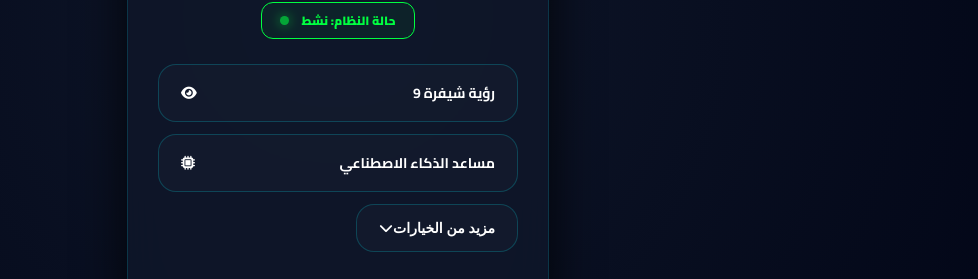
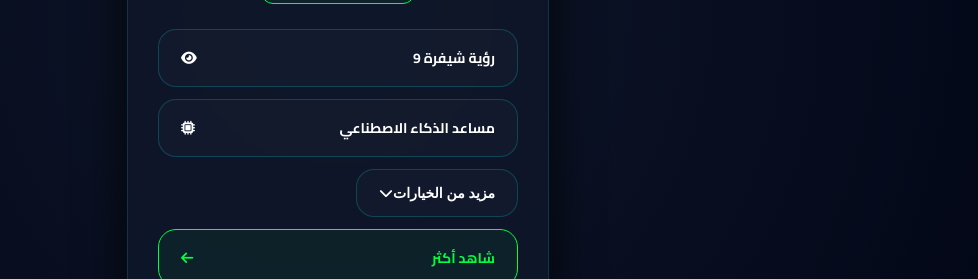
Before and after one commit to codenine987654321-eng/fictional-octo-dollop, a plain HTML site: page index.html in a window 1280 px wide. Shown: the part 385-664 px from the top of the page, without its empty margins (302-1280 px from the left). Drawn offline with Linux system fonts and the light colour scheme.

Commit message:
Update index.html

```diff
--- a/index.html
+++ b/index.html
@@ -141,6 +141,19 @@
         .cyber-btn i { transition: 0.4s; }
         .cyber-btn:hover i { transform: rotate(15deg) scale(1.1); }
 
+        /* تصميم خاص لزر شاهد أكثر */
+        .btn-more {
+            border-color: var(--hacker-green);
+            color: var(--hacker-green);
+            background: rgba(0, 255, 65, 0.05);
+        }
+        .btn-more:hover {
+            background: rgba(0, 255, 65, 0.15);
+            box-shadow: 0 0 15px rgba(0, 255, 65, 0.2);
+            border-color: var(--hacker-green);
+            color: var(--hacker-green);
+        }
+
         /* القائمة المنسدلة */
         .sub-btn-list { max-height: 0; overflow: hidden; transition: 0.4s cubic-bezier(0.4, 0, 0.2, 1); display: flex; flex-direction: column; gap: 8px; }
         .sub-btn-list.active { max-height: 200px; margin-top: 10px; }
@@ -202,6 +215,11 @@
                     <a href="https://wa.me/967783787656" class="sub-btn"><i class="fab fa-whatsapp"></i> استشارة تقنية</a>
                 </div>
             </div>
+
+            <a href="more.html" class="cyber-btn btn-more">
+                <span>شاهد أكثر</span>
+                <i class="fas fa-arrow-left"></i>
+            </a>
         </div>
 
         <div class="footer">CIPHER 9 | YEMEN 🇾🇪</div>
```
